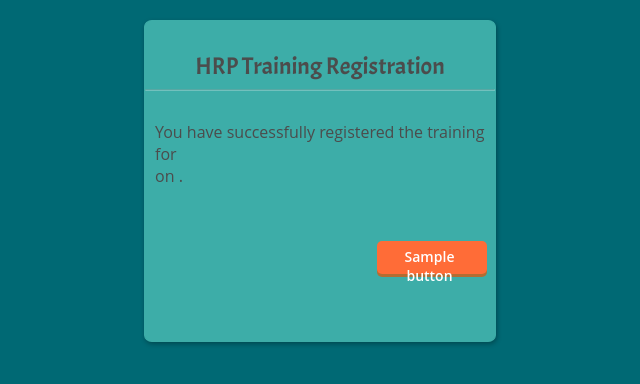
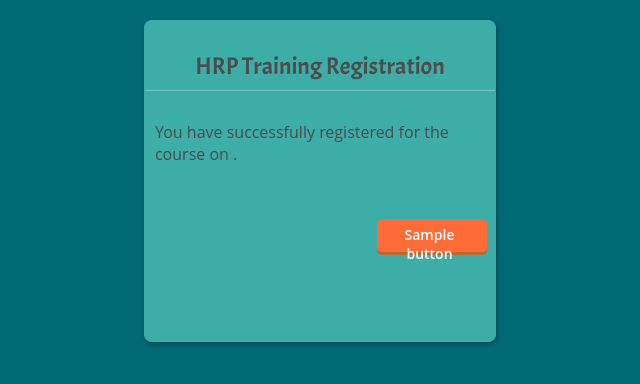
Before and after one commit to aikkee/bookcourse, a Flask app: template templates/acknowledge.html in a window 1280 px wide. Shown: the top 384 px of the page, without its empty margins (320-960 px from the left). Run offline with Flask 2, Linux system fonts and the light colour scheme; the template is opened without the code that fills it: most values are stand-ins (such as "Sample title", 1, 10 or a date in 2020); some libraries are stand-ins or nearby versions.

Commit message:
changes to messages

```diff
--- a/templates/acknowledge.html
+++ b/templates/acknowledge.html
@@ -14,7 +14,7 @@
       <hr>
 			<br/>
 			<div style="margin-left: 10px;">
-				You have successfully registered the training for <br/><b>{{message.location}}</b> on <b>{{message.date_time}}</b>.
+				You have successfully registered for the <br/><b>{{message.location}}</b> course on <b>{{message.date_time}}</b>.
 			</div>
 			<br/><br/>
 			{% if buttons %}
--- a/templates/index.html
+++ b/templates/index.html
@@ -24,7 +24,7 @@
 	<input type="text" name="ref" id="ref" placeholder="<Your work email>" required/>
   <label id="icon" for="name"><i class="icon-book"></i></label>
   <select name="mod" id="mod" placeholder="Module" style="width:215px;height:35px;" required>
-		<option value="">All Modules</option>
+		<option value="">HRP Functional Tracks</option>
 		<option value="ATT">Attract</option>
 		<option value="DVP">Develop</option>
 		<option value="PAY">Payroll</option>
--- a/wsgi.py
+++ b/wsgi.py
@@ -108,7 +108,7 @@
     #bookingForm.location.choices = [('', 'Choose Course')] + [
     #    (l, l) for l in locations]
     course_run = [(r.id, r.description) for r in resources if show_for_booking(r, str(reference.expire_on), rtype)]
-    bookingForm.date_time.choices = [('', 'Choose Course')] + course_run
+    bookingForm.date_time.choices = [('', 'Choose Course Date/Time')] + course_run
 
     bookingForm.booking_ref.data = ref + "**" + course_id
     bookingForm.location.data = course
```
